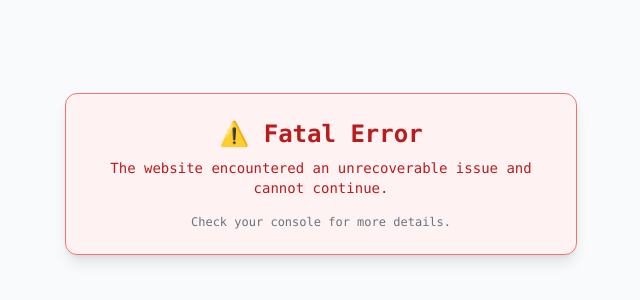
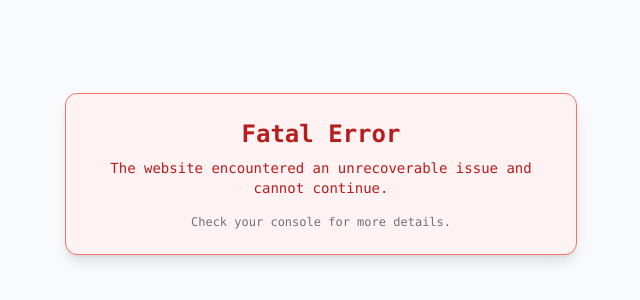
Before and after one commit to Zahhda/shop.voxindia, a Next.js app: page / in a window 1280 px wide. Shown: the part 226-526 px from the top of the page, without its empty margins (319-959 px from the left). Built offline with nearby package versions, Linux system fonts and the light colour scheme; no server answers; the database is empty.

Commit message:
Update page.jsx

```diff
--- a/app/page.jsx
+++ b/app/page.jsx
@@ -5,7 +5,7 @@ const Home = () => {
   return (
     <div className="flex h-screen w-full items-center justify-center bg-gray-50">
       <div className="max-w-lg w-full border border-red-400 bg-red-50 text-red-700 rounded-xl shadow-lg p-6 text-center font-mono">
-        <h1 className="text-2xl font-bold mb-2">⚠️ Fatal Error</h1>
+        <h1 className="text-2xl font-bold mb-2">Fatal Error</h1>
         <p className="text-sm">
           The website encountered an unrecoverable issue and cannot continue.
         </p>
```
